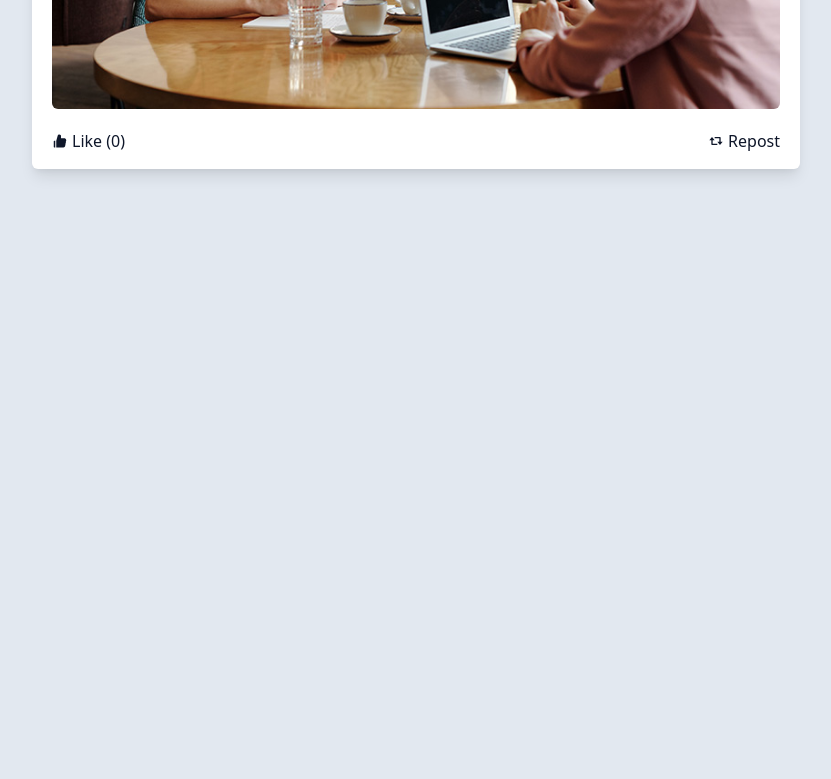
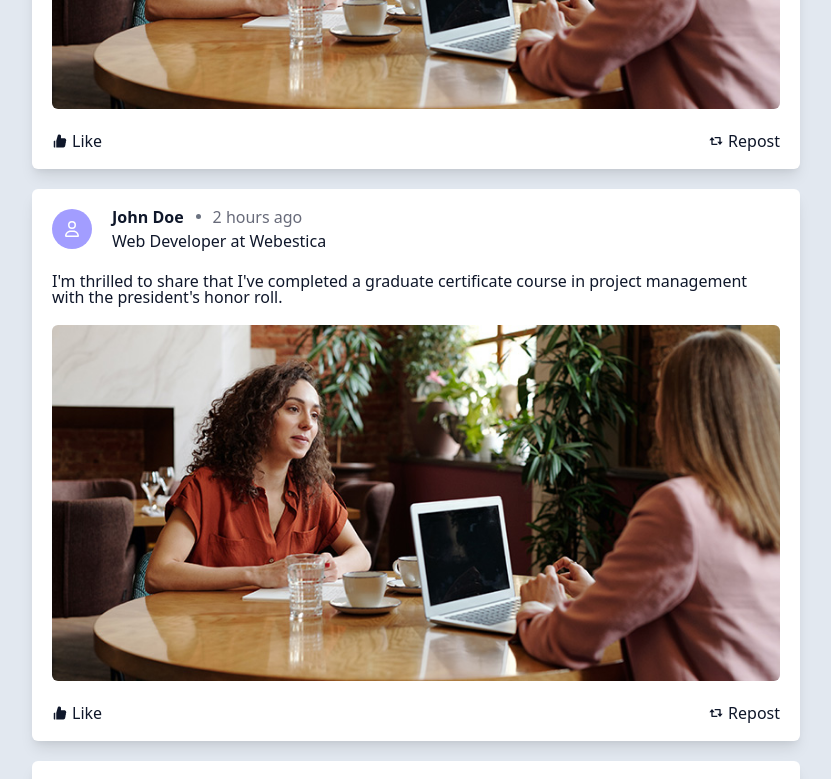
Before and after one commit to sauravjaswl14/aava-tech-task, a React (Vite) app: page / in a window 1280 px wide. Shown: the part 780-1559 px from the top of the page, without its empty margins (224-1055 px from the left). Before the commit the page ends 1029 px from the top, so only its background shows below. Built offline with nearby package versions, Linux system fonts and the light colour scheme.

Commit message:
global state setup with likes and repost functionality

```diff
--- a/src/components/Posts/LikesAndRepost.jsx
+++ b/src/components/Posts/LikesAndRepost.jsx
@@ -1,46 +1,41 @@
-import { useState } from "react";
-import { useGlobalContext } from "../../context";
 import { AiFillLike } from "react-icons/ai";
 import { BiRepost } from "react-icons/bi";
-// import { useSelector } from "react-redux";
+import { useDispatch } from "react-redux";
+import {
+  increaseLikesCount,
+  increaseRepostCount,
+} from "../../features/post/postSlice";
 
-const LikesAndRepost = () => {
-  // const { likes_count } = useSelector((store) => store.userInteraction);
-
-  const { likeCount, setLikeCount } = useGlobalContext();
-  const [isPostReposted, setIsPostReposted] = useState(false);
-
-  const handleClick = () => {
-    setLikeCount((current) => current + 1);
-  };
-
-  const handleRepost = () => {
-    setIsPostReposted((current) => !current);
-  };
+const LikesAndRepost = ({ id, like_count, repost_count }) => {
+  const dispatch = useDispatch();
 
   return (
     <div className="w-full flex justify-between">
       {/* like button */}
       <button
-        onClick={handleClick}
+        onClick={() => dispatch(increaseLikesCount({ id }))}
         className={`flex space-x-1 items-center hover:text-[#645cff] font-medium transition ease-in-out duration-200 ${
-          likeCount > 0 ? "text-[#645cff]" : null
+          like_count > 0 ? "text-[#645cff]" : null
         }`}
       >
         <AiFillLike />
         <span>
-          {likeCount > 0 ? "Liked" : "Like"} {`(${likeCount})`}
+          {like_count > 0 ? "Liked" : "Like"}{" "}
+          {like_count > 0 ? `(${like_count})` : null}
         </span>
       </button>
       {/* repost button */}
       <button
-        onClick={handleRepost}
+        onClick={() => dispatch(increaseRepostCount({ id }))}
         className={`flex space-x-1 items-center font-medium hover:text-[#645cff]  transition ease-in-out duration-200 ${
-          isPostReposted ? "text-[#645cff]" : null
+          repost_count ? "text-[#645cff]" : null
         }`}
       >
         <BiRepost />
-        <span>Repost</span>
+        <span>
+          {repost_count > 0 ? "Reposted" : "Repost"}{" "}
+          {repost_count > 0 ? `(${repost_count})` : null}
+        </span>
       </button>
     </div>
   );
--- a/src/components/Posts/Post.jsx
+++ b/src/components/Posts/Post.jsx
@@ -2,12 +2,25 @@ import UserInfo from "./UserInfo";
 import LikesAndRepost from "./LikesAndRepost";
 import PostContent from "./PostContent";
 
-const Post = () => {
+const Post = ({
+  id,
+  name,
+  created_at,
+  work_title,
+  title,
+  image,
+  like_count,
+  repost_count,
+}) => {
   return (
     <div className="w-[60%] bg-white p-5 rounded-md flex flex-col space-y-6 post-container-shadow">
-      <UserInfo />
-      <PostContent />
-      <LikesAndRepost />
+      <UserInfo name={name} created_at={created_at} work_title={work_title} />
+      <PostContent title={title} image={image} />
+      <LikesAndRepost
+        id={id}
+        like_count={like_count}
+        repost_count={repost_count}
+      />
     </div>
   );
 };
--- a/src/components/Posts/Posts.jsx
+++ b/src/components/Posts/Posts.jsx
@@ -1,9 +1,13 @@
+import { useSelector } from "react-redux";
 import Post from "./Post";
 
 const Posts = () => {
+  const { postsItems } = useSelector((store) => store.post);
   return (
     <section className="my-20 w-full flex flex-col space-y-5 justify-center items-center">
-      <Post />
+      {postsItems.map((item) => {
+        return <Post key={item.id} {...item} />;
+      })}
     </section>
   );
 };
--- /dev/null
+++ b/src/features/modal/modalSlice.js
@@ -0,0 +1,22 @@
+import { createSlice } from "@reduxjs/toolkit";
+
+const initialState = {
+  isOpen: false,
+};
+
+const modalSlice = createSlice({
+  name: "modal",
+  initialState,
+  reducers: {
+    openModal: (state) => {
+      state.isOpen = true;
+    },
+    closeModal: (state) => {
+      state.isOpen = false;
+    },
+  },
+});
+
+export const { openModal, closeModal } = modalSlice.actions;
+
+export default modalSlice.reducer;
--- /dev/null
+++ b/src/features/post/postSlice.js
@@ -0,0 +1,29 @@
+import { createSlice } from "@reduxjs/toolkit";
+import postsData from "../../postsData";
+
+const initialState = {
+  postsItems: postsData,
+};
+
+const postSlice = createSlice({
+  name: "post",
+  initialState,
+  reducers: {
+    increaseLikesCount: (state, { payload }) => {
+      const post = state.postsItems.find(
+        (postItem) => postItem.id === payload.id
+      );
+      post.like_count += 1;
+    },
+    increaseRepostCount: (state, { payload }) => {
+      const post = state.postsItems.find(
+        (postItem) => postItem.id === payload.id
+      );
+
+      post.repost_count += 1;
+    },
+  },
+});
+
+export const { increaseLikesCount, increaseRepostCount } = postSlice.actions;
+export default postSlice.reducer;
--- a/src/features/userInteractions/userInteractionsSlice.js
+++ /dev/null
@@ -1,13 +0,0 @@
-import { createSlice } from "@reduxjs/toolkit";
-
-const initialState = {
-  likes_count: 0,
-  repost_count: 0,
-};
-
-const interactions = createSlice({
-  name: "interactions",
-  initialState,
-});
-
-export default interactions.reducer;
--- /dev/null
+++ b/src/postsData.js
@@ -0,0 +1,40 @@
+const postsData = [
+  {
+    id: 1,
+    name: "John Doe",
+    created_at: "2 hours ago",
+    work_title: "Web Developer at Webestica",
+    title:
+      "I'm thrilled to share that I've completed a graduate certificate course in project management with the president's honor roll.",
+    image: "https://themes.stackbros.in/social_r/assets/01-DkON9uSt.jpg",
+
+    like_count: 0,
+    repost_count: 0,
+  },
+  {
+    id: 2,
+    name: "Susan Johnson",
+    created_at: "4 hours ago",
+    work_title: "Graphic Designer at Webestica",
+    title:
+      "I'm baby lomo seitan williamsburg swag twee sartorial schlitz heirloom thundercats brunch. Quinoa polaroid leggings bushwick mukbang subway tile direct trade",
+    image:
+      "https://images.unsplash.com/photo-1531497082986-2422f7b87330?q=80&w=2274&auto=format&fit=crop&ixlib=rb-4.0.3&ixid=M3wxMjA3fDB8MHxwaG90by1wYWdlfHx8fGVufDB8fHx8fA%3D%3D",
+    like_count: 0,
+    repost_count: 0,
+  },
+  {
+    id: 3,
+    name: "Harry Clinton",
+    created_at: "6 hours ago",
+    work_title: "Software Tester at Webestica",
+    title:
+      "Bruh kickstarter four dollar toast vibecession, schlitz solarpunk banjo chartreuse semiotics adaptogen mukbang",
+    image:
+      "https://images.unsplash.com/photo-1531536449196-f026e2317680?q=80&w=2283&auto=format&fit=crop&ixlib=rb-4.0.3&ixid=M3wxMjA3fDB8MHxwaG90by1wYWdlfHx8fGVufDB8fHx8fA%3D%3D",
+    like_count: 0,
+    repost_count: 0,
+  },
+];
+
+export default postsData;
--- a/src/store.js
+++ b/src/store.js
@@ -1,8 +1,10 @@
 import { configureStore } from "@reduxjs/toolkit";
-import interactionReducer from "./features/userInteractions/userInteractionsSlice";
+import postReducer from "./features/post/postSlice";
+import modalReducer from "./features/modal/modalSlice";
 
 export const store = configureStore({
   reducer: {
-    userInteraction: interactionReducer,
+    post: postReducer,
+    modal: modalReducer,
   },
 });
```
